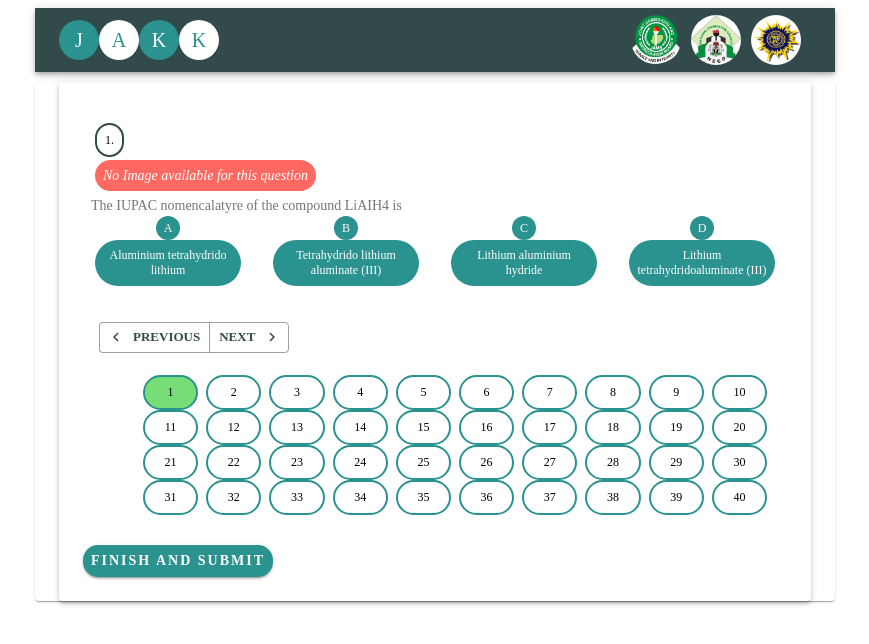
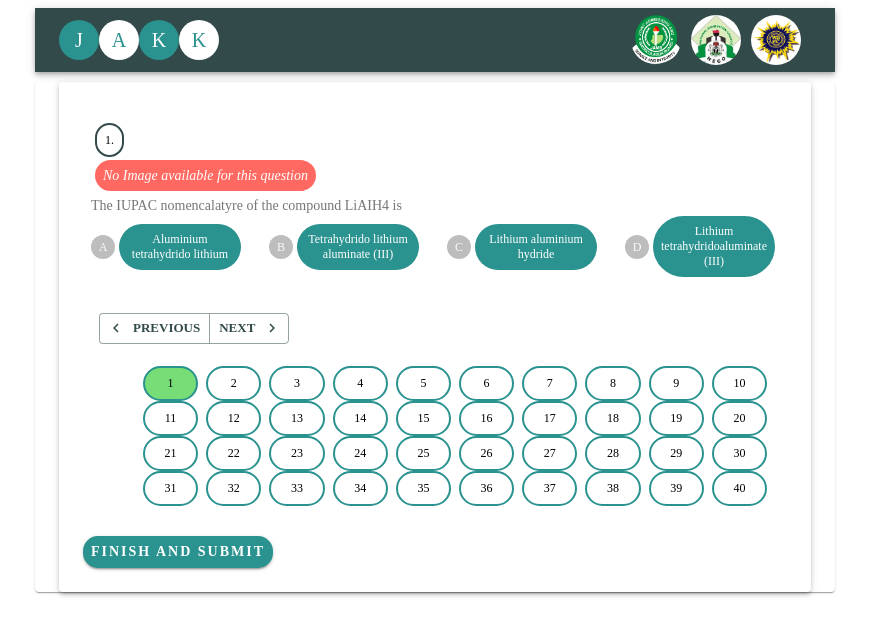
Before and after one commit to UgegeDaniel/jakk, a React (Create React App) app in the folder frontend/: page /questions in a window 1280 px wide. Shown: the top 644 px of the page, without its empty margins (205-1074 px from the left). Built offline with nearby package versions, Linux system fonts and the light colour scheme.

Commit message:
refactored options

```diff
--- a/frontend/src/components/Questions/Options.jsx
+++ b/frontend/src/components/Questions/Options.jsx
@@ -2,20 +2,25 @@ import { Grid, Avatar } from '@material-ui/core'
 import { useStyles, handleChoiceStyle, optionAvatarStyle } from '../../styles'
 
 const Options = ({ options, userChoice, review, answer, handleChoice, option }) => {
+    const returnClick = () => {
+        return
+    }
     const classes = useStyles()
     return (
-    <Grid container spacing={3} justifyContent="center" align="center">
-        { options?.map((item, index) => (
+        <Grid container spacing={3} justifyContent="center" alignItems="center">
+            {options?.map((item, index) => (
                 <Grid item xs={6} sm={3} key={index}>
-                <Avatar style={optionAvatarStyle(item, userChoice, review)} color='primary'>{item.toUpperCase()}</Avatar>
+                    <div style={{ display: "flex", justifyContent:"center", alignItems:"center" }}>
+                        <Avatar style={optionAvatarStyle} color='primary'>{item.toUpperCase()}</Avatar>
                         <span
                             className={classes.chipStyle}
                             style={handleChoiceStyle(item, review, answer, userChoice)}
                             id={item}
-                    onClick={(e) => handleChoice(e)}
+                            onClick={review ? returnClick : (e) => handleChoice(e)}
                         >
                             {option[item]}
                         </span>
+                    </div>
                 </Grid>))}
         </Grid>
     )
--- a/frontend/src/styles/index.js
+++ b/frontend/src/styles/index.js
@@ -95,6 +95,7 @@ export const evenAvatar = {
 }
 export const bouncingLogo = { width: "100%", height: "100%", borderRadius: "50%", marginLeft: "100px" }
 export const modalContainerStyle = { maxWidth: "700px", margin: "5rem auto", display: "flex", alignItems: "center", justifyContent: "center" }
+export let optionAvatarStyle ={};
 export const handleChoiceStyle = (item, review, answer, userChoice) => {
     let backgroundColor;
     if (!review) {
@@ -102,12 +103,13 @@ export const handleChoiceStyle = (item, review, answer, userChoice) => {
     } else {
         backgroundColor = ((userChoice === item) ? theme.palette.red.main : answer === item ? theme.palette.green.main : theme.palette.secondary.main)
     }
+    optionAvatarStyle = { width: 24, height: 24, fontSize: 12 }
     return {
         fontSize: "12px",
         display: "block",
         backgroundColor,
         color: '#fff',
-        cursor: "pointer"
+        cursor: "pointer",
+        textAlign: "center"
     }
 }
-export const optionAvatarStyle = (item, userChoice) => ({ width: 24, height: 24, fontSize: 12, backgroundColor: (userChoice === item) ? theme.palette.primary.main : theme.palette.secondary.main })
```
Lines whose indentation alone changed are shown as unchanged.
